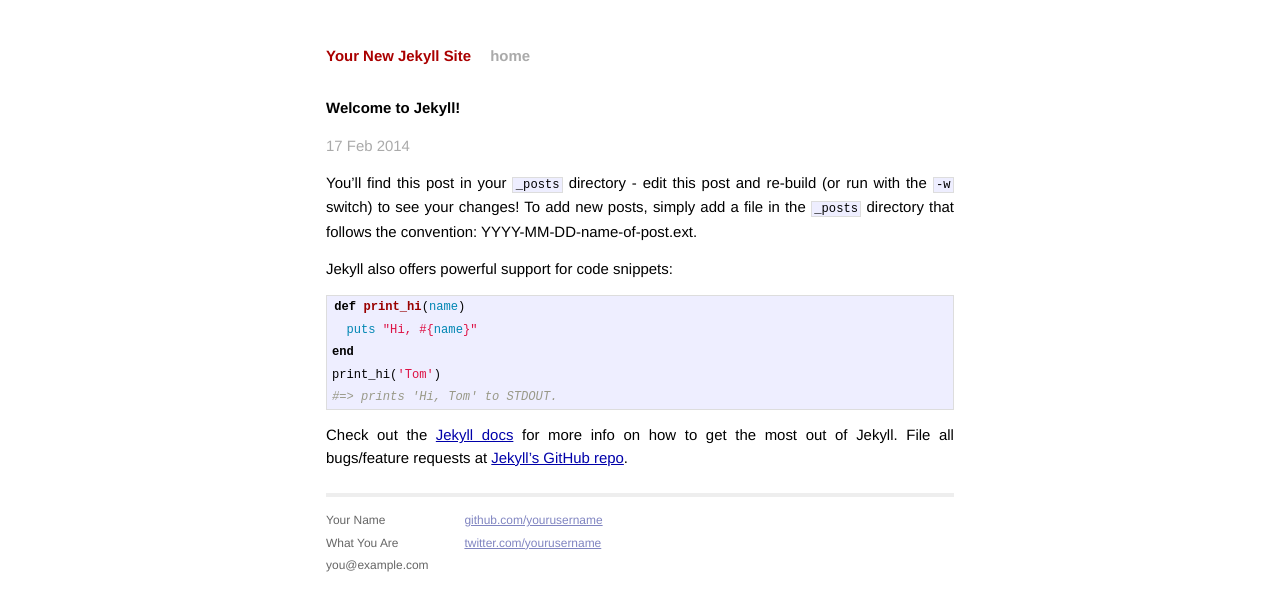
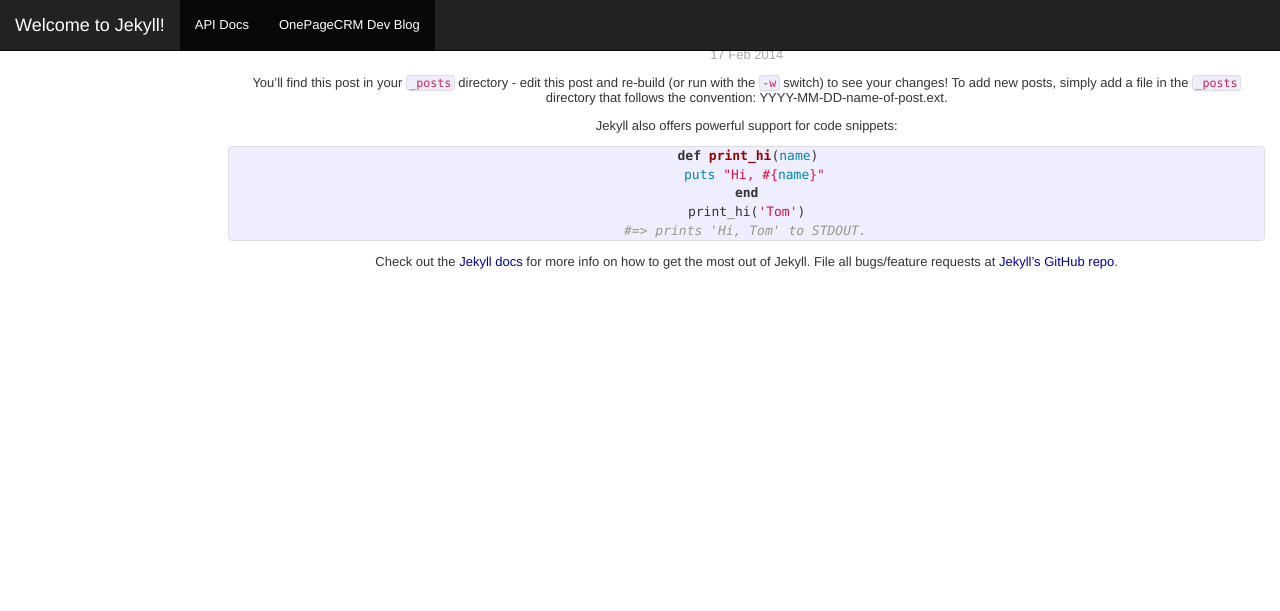
Before and after one commit to OnePageCRM/OnePageCRM.github.io, a Jekyll site: the page built from _posts/2014-02-17-welcome-to-jekyll.markdown, in a window 1280 px wide and 900 px high. Shown: the top 611 px of the window. Built offline with Jekyll 4.4.1, drawn with Linux system fonts in a browser that asks for light colours; nearby versions of some CDN libraries; Markdown is read by kramdown in place of the engine named in the settings.

Commit message:
added a few bits

```diff
--- a/_config.yml
+++ b/_config.yml
@@ -1,3 +1,3 @@
-name: Your New Jekyll Site
+name: OnePageCRM Developer Site
 markdown: redcarpet
 pygments: true
--- a/_layouts/default.html
+++ b/_layouts/default.html
@@ -7,7 +7,14 @@
         <meta name="viewport" content="width=device-width">
 
         <!-- Bootstrap 3 from CDN -->
-        <link "//netdna.bootstrapcdn.com/bootstrap/3.1.1/css/bootstrap.min.css" >
+        <link rel="stylesheet" href="//netdna.bootstrapcdn.com/bootstrap/3.1.1/css/bootstrap.min.css" >
+
+        <!-- HTML5 Shim and Respond.js IE8 support of HTML5 elements and media queries -->
+    <!-- WARNING: Respond.js doesn't work if you view the page via file:// -->
+    <!--[if lt IE 9]>
+      <script src="https://oss.maxcdn.com/libs/html5shiv/3.7.0/html5shiv.js"></script>
+      <script src="https://oss.maxcdn.com/libs/respond.js/1.4.2/respond.min.js"></script>
+    <![endif]-->
 
         <!-- syntax highlighting CSS -->
         <link rel="stylesheet" href="/css/syntax.css">
@@ -18,32 +25,52 @@
     </head>
     <body>
 
-        <div class="site">
-          <div class="header">
-            <h1 class="title"><a href="/">{{ site.name }}</a></h1>
-            <a class="extra" href="/">home</a>
+<div class="row">
+      <div class="navbar navbar-inverse navbar-fixed-top" role="navigation">
+        <div class="container-fluid">
+          <div class="navbar-header">
+            <button type="button" class="navbar-toggle" data-toggle="collapse" data-target=".navbar-collapse">
+              <span class="sr-only">Toggle navigation</span>
+              <span class="icon-bar"></span>
+              <span class="icon-bar"></span>
+              <span class="icon-bar"></span>
+            </button>
+            <a class="navbar-brand" href="#"> {{ page.title }} </a>
           </div>
+          <div class="collapse navbar-collapse">
+            <ul class="nav navbar-nav">
+            {% for page in site.pages %}
+              <li class="active">
+                <a href="{{ page.url }}">{{ page.title }}</a>
+              </li>
+            {% endfor %}
+            </ul>
+          </div><!--/.nav-collapse -->
+        </div>
+      </div>
+</div>
+      <div class="container-fluid">
+        <div class="row">
+          <div class="col-md-2">
+            <ul class="nav nav-pills nav-stacked">
+              {% for post in site.posts %}
+              <li class="active">
+                <a href="{{ post.url }}">{{ post.title }}</a>
+              </li>
+              {% endfor %}
+            </ul>
+          </div><!-- /.col-md-2 -->
 
-          {{ content }}
+          <div class="col-md-10">
+            {{ content }}
+          </div><!-- /.col-md-10 -->
+        </div><!-- /.row -->
+      </div><!-- /.container -->
 
-          <div class="footer">
-            <div class="contact">
-              <p>
-                Your Name<br />
-                What You Are<br />
-                you@example.com
-              </p>
-            </div>
-            <div class="contact">
-              <p>
-                <a href="https://github.com/yourusername">github.com/yourusername</a><br />
-                <a href="https://twitter.com/yourusername">twitter.com/yourusername</a><br />
-              </p>
-            </div>
-          </div>
-        </div>
 
+      <!-- jQuery (necessary for Bootstrap's JavaScript plugins) -->
+      <script src="https://ajax.googleapis.com/ajax/libs/jquery/1.11.0/jquery.min.js"></script>
+
+      <script src="//netdna.bootstrapcdn.com/bootstrap/3.1.1/js/bootstrap.min.js"></script>
     </body>
 </html>
-
-<script src="//netdna.bootstrapcdn.com/bootstrap/3.1.1/js/bootstrap.min.js"></script>
--- /dev/null
+++ b/api/api.html
@@ -0,0 +1,6 @@
+---
+layout: default
+title: API Docs
+---
+
+Heres where the API Docs will go!
--- a/index.html
+++ b/index.html
@@ -1,6 +1,6 @@
 ---
 layout: default
-title: Your New Jekyll Site
+title: OnePageCRM Dev Blog
 ---
 
 <div id="home">
```
